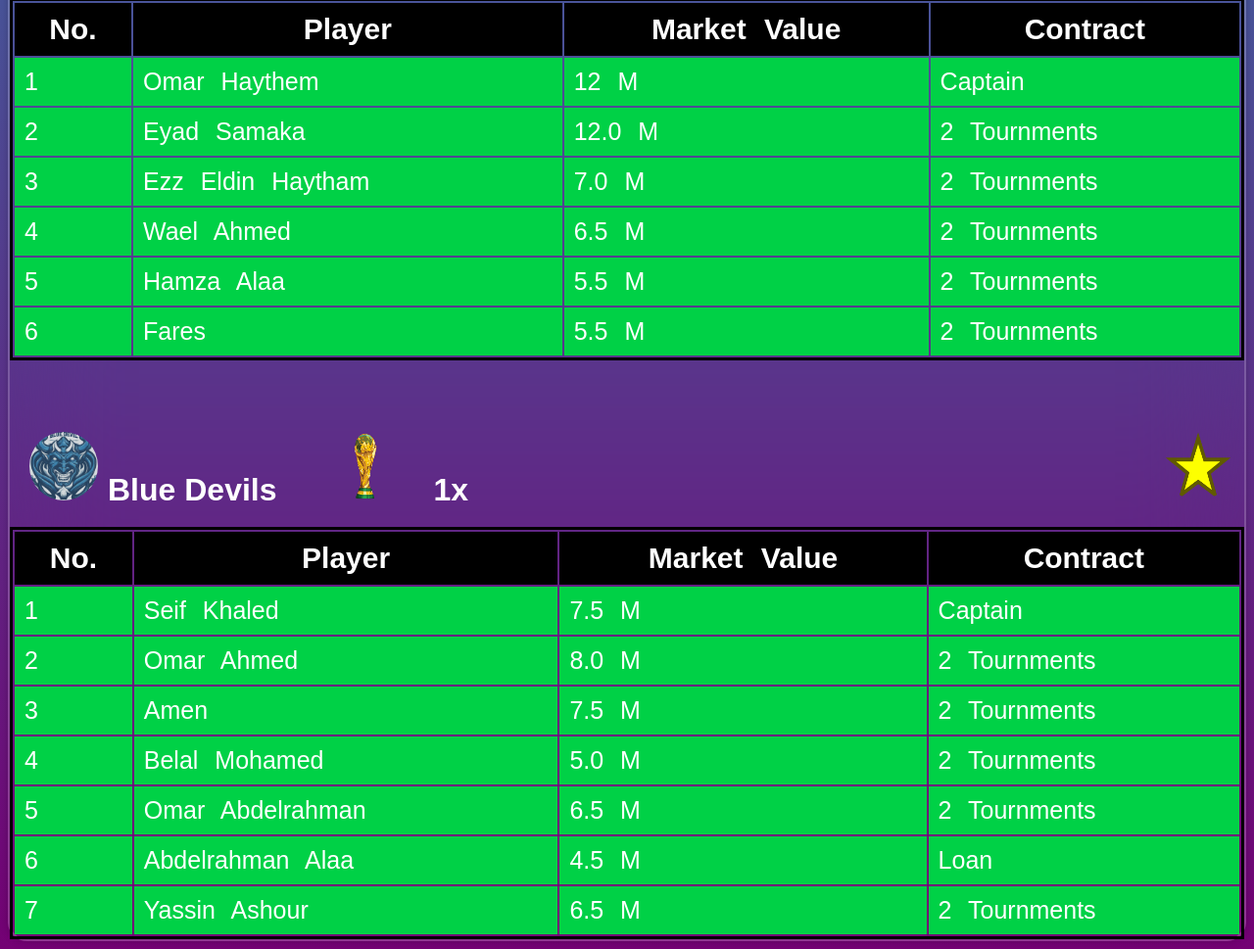
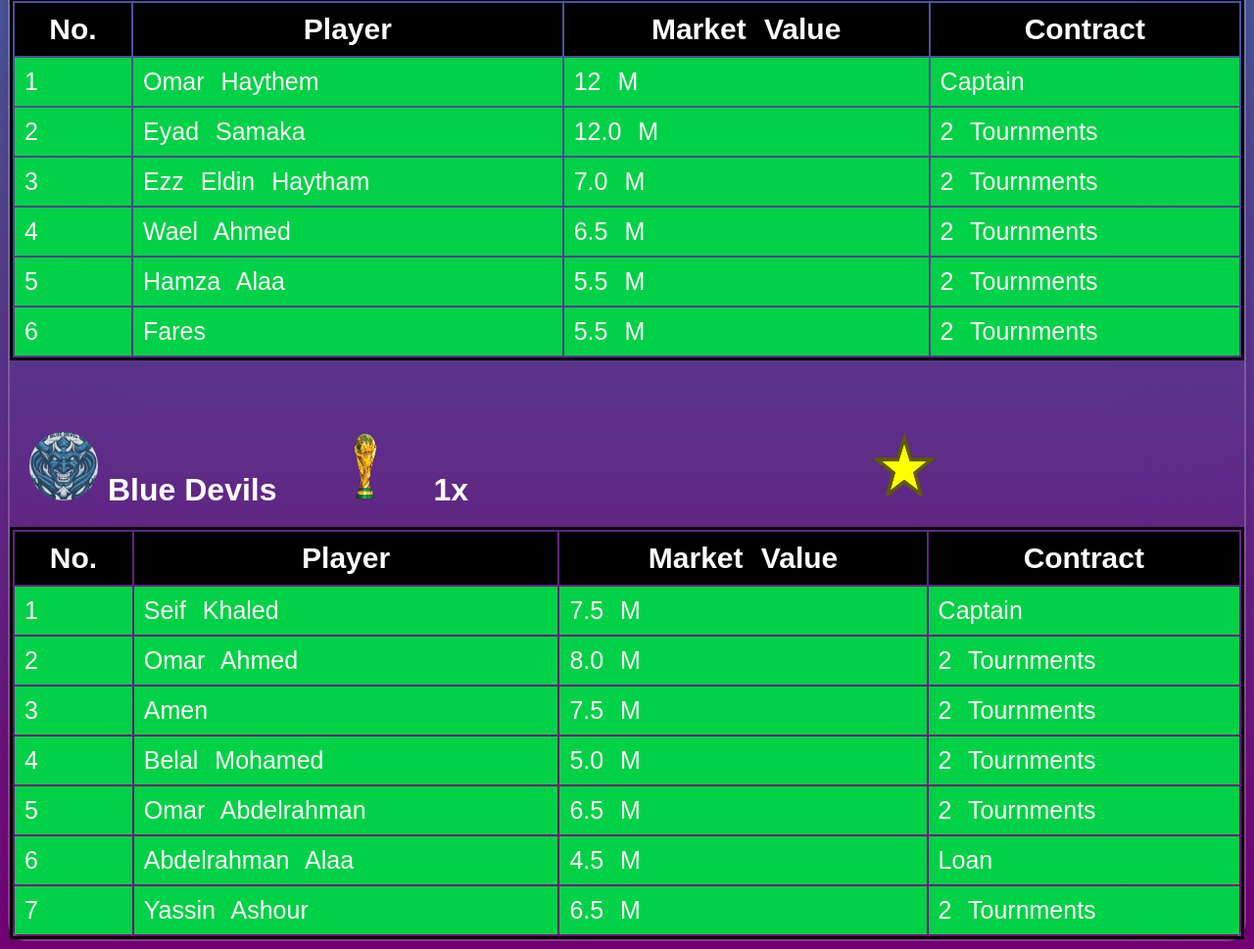
Before and after one commit to aliali712/goatsleague1.0.github.io, a plain HTML site: page Teams/teams.html in a window 1280 px wide. Shown: the part 1457-2426 px from the top of the page at 98% size. Drawn offline with Linux system fonts and the light colour scheme.

Commit message:
Update teams.css

```diff
--- a/Teams/teams.css
+++ b/Teams/teams.css
@@ -75,7 +75,7 @@ table{
 
 }
 .star{
-    margin-left: 700px;
+    margin-left: 400px;
 }
 .table img{
     width: 50px;
```
